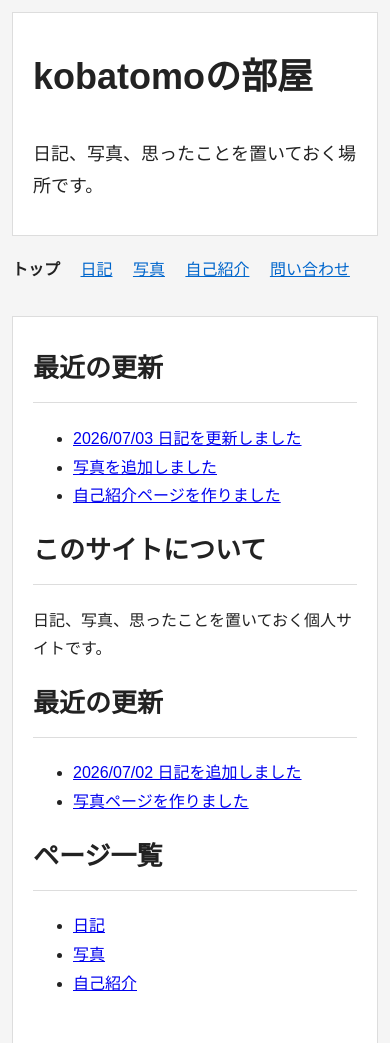
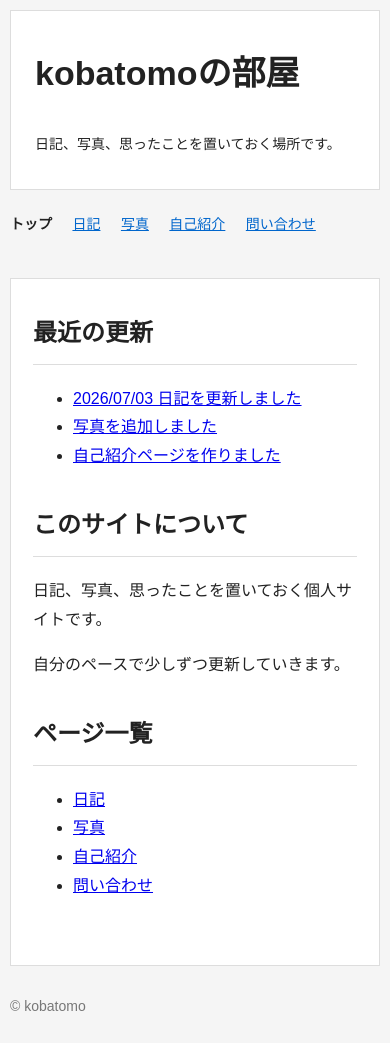
Before and after one commit to nigokoba/nigokoba.github.io, a plain HTML site: page index.html in a window 390 px wide. Shown: the top 1043 px of the page. Drawn offline with Linux system fonts and the light colour scheme.

Commit message:
Add files via upload

```diff
--- a/css/style.css
+++ b/css/style.css
@@ -164,64 +164,41 @@ footer {
 }
 @media (max-width: 600px) {
   body {
-    padding: 12px;
+    padding: 10px;
   }
 
   header {
-    padding: 32px 20px;
+    padding: 32px 24px;
   }
 
   header h1 {
-    font-size: 36px;
+    font-size: 34px;
+  }
+
+  header p {
+    font-size: 14px;
   }
 
   nav a {
+    font-size: 14px;
     margin-right: 16px;
     margin-bottom: 8px;
   }
 
   main {
-    padding: 28px 20px;
+    padding: 32px 22px;
   }
 
-  article h2,
-  section h2 {
-    font-size: 26px;
+  section {
+    margin-bottom: 32px;
+  }
+
+  section h2,
+  article h2 {
+    font-size: 24px;
+  }
+
+  footer {
+    font-size: 14px;
   }
 }
-@media (max-width: 600px) {
-  body {
-    padding: 12px;
-  }
-
-  header {
-    padding: 32px 20px;
-  }
-
-  header h1 {
-    font-size: 36px;
-  }
-
-  nav {
-    margin: 16px 0 24px;
-  }
-
-  nav a {
-    margin-right: 16px;
-    margin-bottom: 8px;
-    font-size: 16px;
-  }
-
-  main {
-    padding: 28px 20px;
-  }
-
-  article h2,
-  section h2 {
-    font-size: 26px;
-  }
-
-  .photo-card img {
-    height: auto;
-  }
-}
--- a/index.html
+++ b/index.html
@@ -21,7 +21,6 @@
   </nav>
 
 <main>
-
   <section>
     <h2>最近の更新</h2>
     <ul>
@@ -30,17 +29,11 @@
       <li><a href="about.html">自己紹介ページを作りました</a></li>
     </ul>
   </section>
+
   <section>
     <h2>このサイトについて</h2>
     <p>日記、写真、思ったことを置いておく個人サイトです。</p>
-</section>
-
-<section>
-  <h2>最近の更新</h2>
-  <ul>
-    <li><a href="diary.html">2026/07/02 日記を追加しました</a></li>
-    <li><a href="photo.html">写真ページを作りました</a></li>
-  </ul>
+    <p>自分のペースで少しずつ更新していきます。</p>
   </section>
 
   <section>
@@ -49,6 +42,7 @@
       <li><a href="diary.html">日記</a></li>
       <li><a href="photo.html">写真</a></li>
       <li><a href="about.html">自己紹介</a></li>
+      <li><a href="contact.html">問い合わせ</a></li>
     </ul>
   </section>
 </main>
```
Lines whose indentation alone changed are shown as unchanged.
